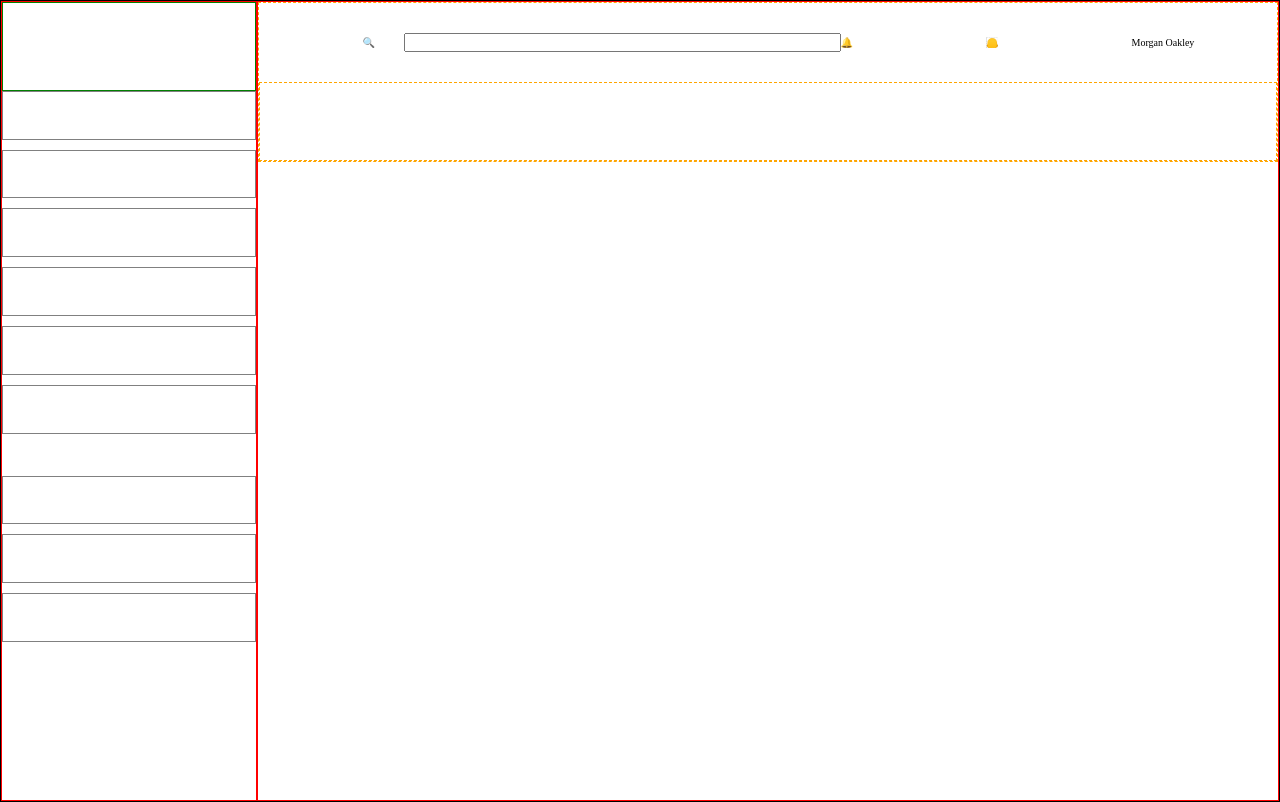
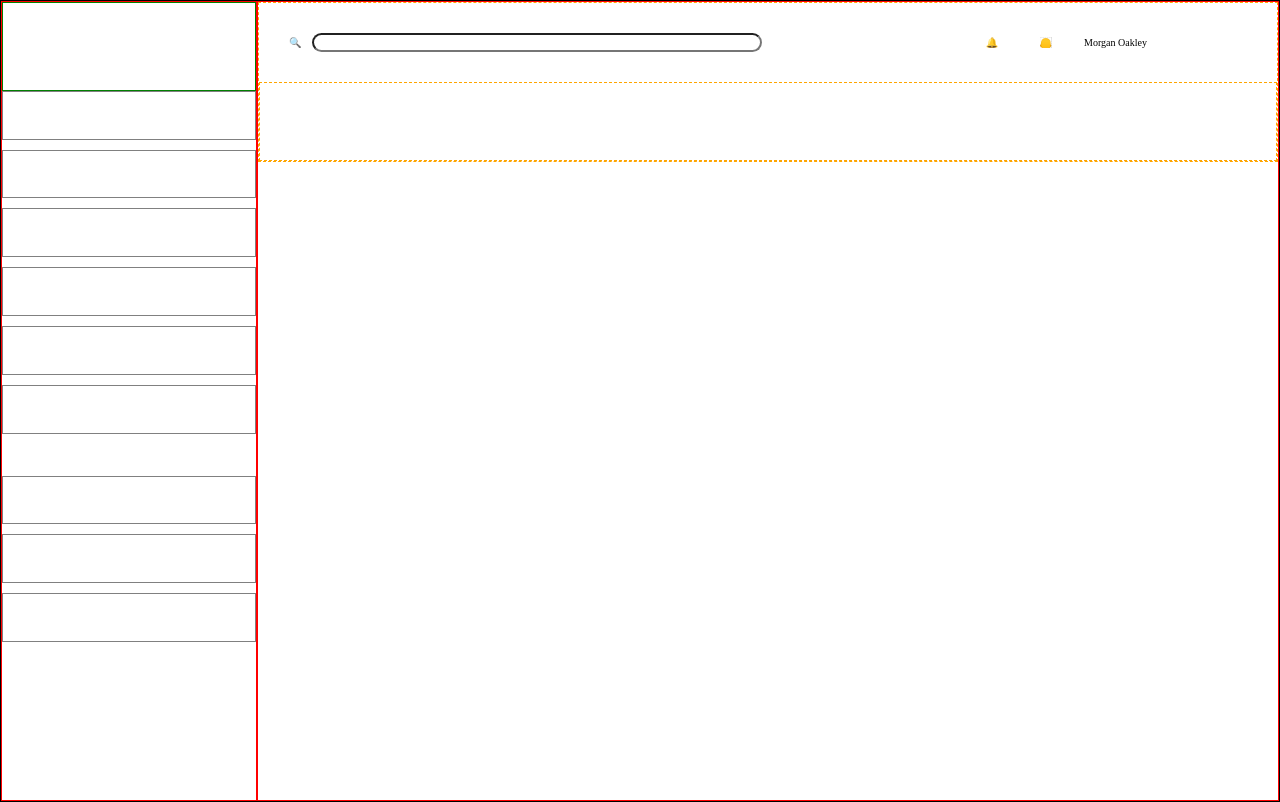
Before and after one commit to AvinashLikesToLearnNewStuff/admin-dashboard-project, a website: page index.html in a window 1280 px wide. Drawn offline with Linux system fonts and the light colour scheme.

Commit message:
made adjustments to the icons to be closer to eachother

```diff
--- a/index.html
+++ b/index.html
@@ -19,10 +19,10 @@
 
     <div class="aside">
 
-        <div class= "logo"  >
+      <div class="logo">
 
       </div>
-        <div class= "menu-items" >
+      <div class="menu-items">
 
         <div class="menuItem item1">
 
@@ -83,7 +83,7 @@
           &#129458;
         </div>
 
-          <div class="text-icon">
+        <div class="user-name">
           <p>Morgan Oakley</p>
         </div>
       </div>
--- a/style.css
+++ b/style.css
@@ -76,7 +76,7 @@ font-size:62.5%
 .search-top{
 
   display:grid;
-  grid-template-columns: 1fr 3fr 1fr 1fr 1fr;
+  grid-template-columns: .25fr 3fr .25fr .25fr 1fr;
 
   align-items:center;
   justify-items:space-between;
@@ -86,4 +86,24 @@ font-size:62.5%
 margin-right: 20%;
 }
 .search{
+  margin: 0 30%  0 0 ;
+  border-radius:12px
 }
+
+.bell-icon{
+
+  justify-self:end;
+margin-right: 20%;
+}
+.profile-pic{
+
+  justify-self:end;
+margin-right: 20%;
+
+}
+.user-name{
+
+  justify-self:start;
+
+  margin-left:10%;
+}
```
Lines whose indentation alone changed are shown as unchanged.
